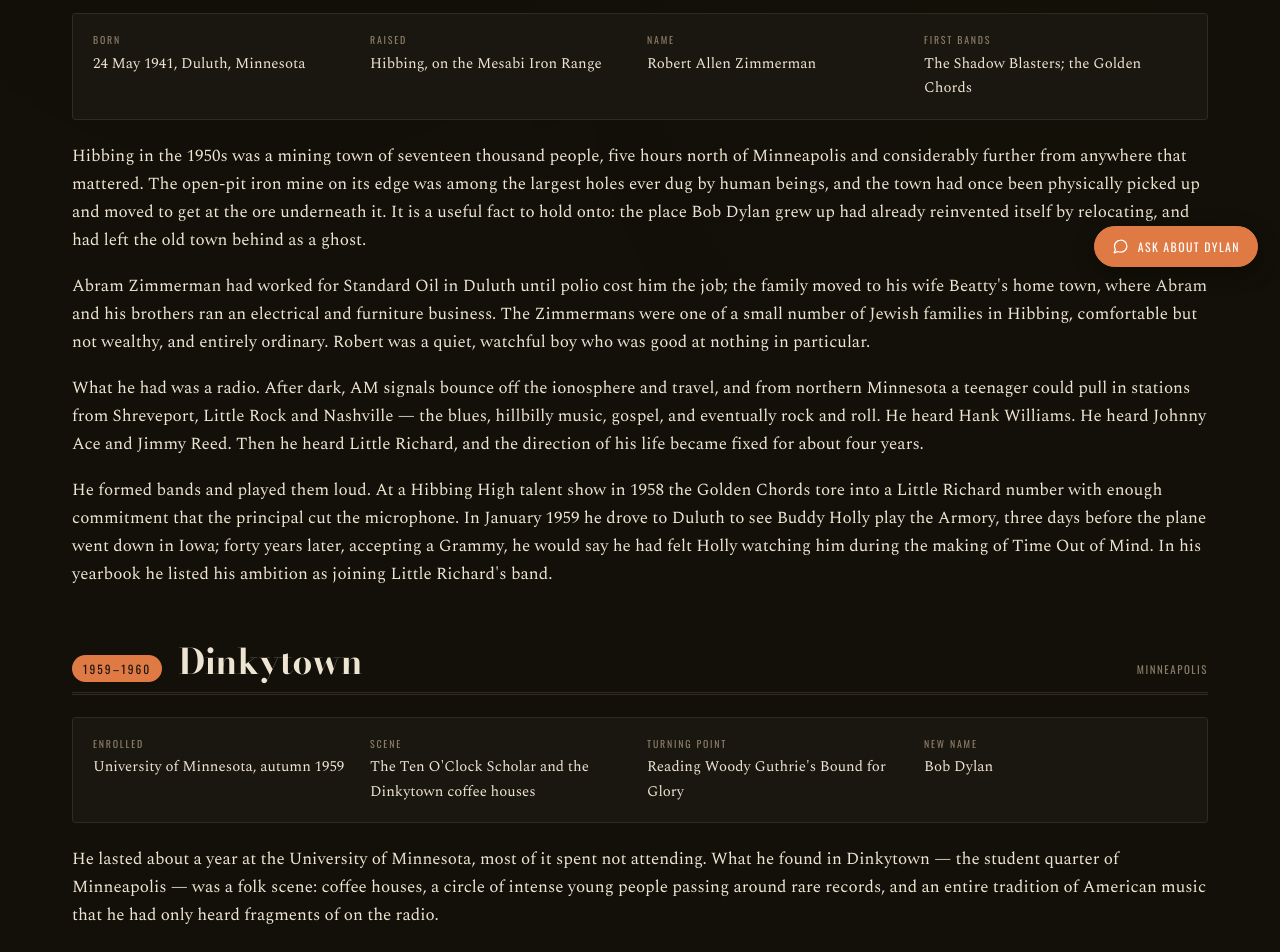
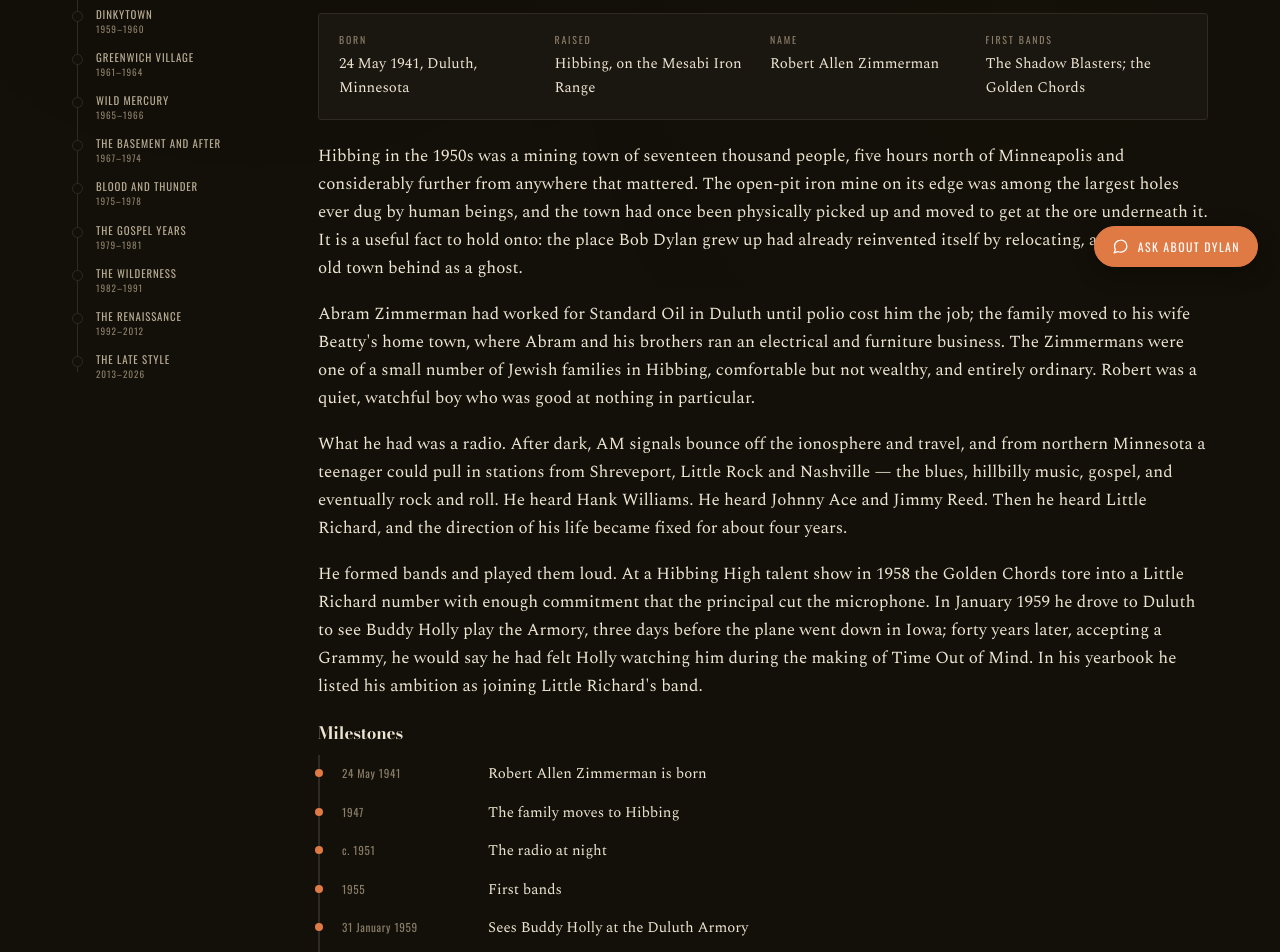
Before and after one commit to tobno683/bob-dylan-guide, a plain HTML site: page biography.html in a window 1280 px wide. Shown: the part 511-1463 px from the top of the page. Drawn offline with nearby package versions, Linux system fonts and the light colour scheme.

Commit message:
Add a vertical timeline to the biography page
Two parts. A sticky era rail down the left - ten dots on a spine, the one
you are reading highlighted as you scroll, click to jump. And inside each
era, that era's dated milestones as a vertical list against its own spine.

The milestones come from timeline.js rather than being written again.
eras.js and timeline.js group the life differently, so rather than
maintaining a lookup between two sets of era names, events are bucketed by
year range: each event lands in the first era whose span contains it, which
also settles the ranges that touch at the edges. All 93 events are placed,
none duplicated, none lost.

Below 1000px the rail is hidden and the existing jump chips carry the
navigation, and the date column stacks above the title.

Co-Authored-By: Claude Opus 5 <noreply@anthropic.com>

```diff
--- a/assets/css/style.css
+++ b/assets/css/style.css
@@ -758,6 +758,105 @@ h1, h2, h3, h4, h5 {
 
 /* ---------- era / prose ---------- */
 
+/* ---------- biography: era rail + per-era milestones ---------- */
+
+.bio-layout {
+  display: grid;
+  grid-template-columns: 200px 1fr;
+  gap: 46px;
+  align-items: start;
+}
+
+.bio-rail { position: sticky; top: 74px; }
+.bio-rail h2 {
+  font-family: 'Oswald', sans-serif;
+  font-size: .62rem;
+  letter-spacing: .2em;
+  text-transform: uppercase;
+  color: var(--ink-3);
+  margin: 0 0 14px;
+}
+.bio-rail ol { list-style: none; margin: 0; padding: 0; position: relative; }
+/* the spine */
+.bio-rail ol::before {
+  content: "";
+  position: absolute;
+  left: 5px; top: 8px; bottom: 8px;
+  width: 1px;
+  background: var(--rule);
+}
+.bio-rail li { position: relative; padding-left: 24px; margin-bottom: 15px; }
+.bio-rail li::before {
+  content: "";
+  position: absolute;
+  left: 0; top: 4px;
+  width: 11px; height: 11px;
+  border-radius: 50%;
+  border: 1px solid var(--rule);
+  background: var(--paper);
+  transition: background .18s, border-color .18s;
+}
+.bio-rail a {
+  display: block;
+  text-decoration: none;
+  font-family: 'Oswald', sans-serif;
+  font-size: .68rem;
+  letter-spacing: .08em;
+  text-transform: uppercase;
+  color: var(--ink-2);
+  line-height: 1.3;
+}
+.bio-rail .yr {
+  display: block;
+  font-size: .58rem;
+  letter-spacing: .1em;
+  color: var(--ink-3);
+  margin-top: 2px;
+}
+.bio-rail a:hover { color: var(--accent); }
+.bio-rail li.on::before { background: var(--accent); border-color: var(--accent); }
+.bio-rail li.on a { color: var(--accent); }
+
+.era-timeline { margin: 24px 0 26px; }
+.era-timeline > h4 { margin-bottom: 12px; }
+.era-timeline ol {
+  list-style: none;
+  margin: 0;
+  padding: 0 0 0 22px;
+  border-left: 2px solid var(--rule);
+}
+.era-tl {
+  position: relative;
+  display: grid;
+  grid-template-columns: 132px 1fr;
+  gap: 14px;
+  align-items: baseline;
+  padding: 7px 0;
+}
+.era-tl::before {
+  content: "";
+  position: absolute;
+  left: -27px; top: 14px;
+  width: 8px; height: 8px;
+  border-radius: 50%;
+  background: var(--accent);
+}
+.era-tl .d {
+  font-family: 'Oswald', sans-serif;
+  font-size: .7rem;
+  letter-spacing: .06em;
+  color: var(--ink-3);
+  white-space: nowrap;
+}
+.era-tl .t { font-size: .93rem; color: var(--ink); }
+
+@media (max-width: 1000px) {
+  .bio-layout { grid-template-columns: 1fr; gap: 0; }
+  .bio-rail { display: none; }
+  .era-tl { grid-template-columns: 1fr; gap: 2px; }
+  .era-tl .d { font-size: .66rem; }
+}
+
 .era { margin-bottom: 54px; scroll-margin-top: 80px; }
 .era-head {
   display: flex;
--- a/biography.html
+++ b/biography.html
@@ -9,7 +9,7 @@
 <link rel="preconnect" href="https://fonts.googleapis.com">
 <link rel="preconnect" href="https://fonts.gstatic.com" crossorigin>
 <link href="https://fonts.googleapis.com/css2?family=Bodoni+Moda:ital,wght@0,500;0,700;0,900;1,500;1,700&family=Oswald:wght@300;400;500&family=Spectral:ital,wght@0,300;0,400;0,600;1,400&display=swap" rel="stylesheet">
-<link rel="stylesheet" href="assets/css/style.css?v=2026091314">
+<link rel="stylesheet" href="assets/css/style.css?v=2026091315">
 </head>
 <body>
 
@@ -31,26 +31,32 @@
 
 <main class="wrap">
   <div class="jump" id="jump"></div>
-  <div id="eras"></div>
+  <div class="bio-layout">
+    <nav class="bio-rail" aria-label="Jump to an era">
+      <h2>The life in ten eras</h2>
+      <ol id="rail"></ol>
+    </nav>
+    <div id="eras"></div>
+  </div>
 </main>
 
-<script src="assets/data/albums.js?v=2026091314"></script>
-<script src="assets/data/songs.js?v=2026091314"></script>
-<script src="assets/data/timeline.js?v=2026091314"></script>
-<script src="assets/data/quotes.js?v=2026091314"></script>
-<script src="assets/data/stories.js?v=2026091314"></script>
-<script src="assets/data/interviews.js?v=2026091314"></script>
-<script src="assets/data/people.js?v=2026091314"></script>
-<script src="assets/data/looks.js?v=2026091314"></script>
-<script src="assets/data/library.js?v=2026091314"></script>
-<script src="assets/data/honors.js?v=2026091314"></script>
-<script src="assets/data/tours.js?v=2026091314"></script>
-<script src="assets/data/covers.js?v=2026091314"></script>
-<script src="assets/data/resources.js?v=2026091314"></script>
-<script src="assets/data/eras.js?v=2026091314"></script>
-<script src="assets/js/site.js?v=2026091314"></script>
-<script src="assets/js/chat-config.js?v=2026091314"></script>
-<script src="assets/js/chat.js?v=2026091314"></script>
+<script src="assets/data/albums.js?v=2026091315"></script>
+<script src="assets/data/songs.js?v=2026091315"></script>
+<script src="assets/data/timeline.js?v=2026091315"></script>
+<script src="assets/data/quotes.js?v=2026091315"></script>
+<script src="assets/data/stories.js?v=2026091315"></script>
+<script src="assets/data/interviews.js?v=2026091315"></script>
+<script src="assets/data/people.js?v=2026091315"></script>
+<script src="assets/data/looks.js?v=2026091315"></script>
+<script src="assets/data/library.js?v=2026091315"></script>
+<script src="assets/data/honors.js?v=2026091315"></script>
+<script src="assets/data/tours.js?v=2026091315"></script>
+<script src="assets/data/covers.js?v=2026091315"></script>
+<script src="assets/data/resources.js?v=2026091315"></script>
+<script src="assets/data/eras.js?v=2026091315"></script>
+<script src="assets/js/site.js?v=2026091315"></script>
+<script src="assets/js/chat-config.js?v=2026091315"></script>
+<script src="assets/js/chat.js?v=2026091315"></script>
 <script>
 DYLAN.chrome();
 var esc = DYLAN.esc;
@@ -59,17 +65,71 @@ document.getElementById('jump').innerHTML = DYLAN.eras.map(function (e) {
   return '<a href="#' + e.id + '">' + esc(e.title) + '</a>';
 }).join('');
 
+/* Bucket the dated events into eras by year, so the two data files stay
+   independent — eras.js and timeline.js group the life differently, and
+   matching on year range avoids maintaining a lookup between them. */
+function yearsOf(range) {
+  var m = String(range).match(/(\d{4})\D+(\d{4})/);
+  return m ? [+m[1], +m[2]] : [0, 0];
+}
+var taken = new Set();
+function eventsFor(era) {
+  var r = yearsOf(era.years);
+  return DYLAN.timeline.filter(function (t) {
+    if (taken.has(t) || t.year < r[0] || t.year > r[1]) return false;
+    taken.add(t);   // ranges touch at the edges; first era wins
+    return true;
+  });
+}
+
 document.getElementById('eras').innerHTML = DYLAN.eras.map(function (e) {
   var facts = e.facts.map(function (f) {
     return '<div class="era-fact"><span class="meta-label">' + esc(f[0]) + '</span><div>' + esc(f[1]) + '</div></div>';
   }).join('');
   var prose = e.body.map(function (p) { return '<p>' + esc(p) + '</p>'; }).join('');
+
+  var events = eventsFor(e);
+  var timeline = events.length
+    ? '<div class="era-timeline"><h4>Milestones</h4><ol>' + events.map(function (t) {
+        return '<li class="era-tl"><span class="d">' + esc(t.date) + '</span>' +
+               '<span class="t">' + esc(t.title) + '</span></li>';
+      }).join('') + '</ol></div>'
+    : '';
+
   return '<article class="era" id="' + e.id + '">' +
     '<div class="era-head"><span class="era-years">' + esc(e.years) + '</span>' +
     '<h2>' + esc(e.title) + '</h2><span class="era-tag">' + esc(e.tag) + '</span></div>' +
     '<div class="era-facts">' + facts + '</div>' +
-    '<div class="prose">' + prose + '</div></article>';
+    '<div class="prose">' + prose + '</div>' +
+    timeline + '</article>';
 }).join('');
+
+/* ---------- sticky era rail ---------- */
+
+document.getElementById('rail').innerHTML = DYLAN.eras.map(function (e) {
+  return '<li data-for="' + e.id + '"><a href="#' + e.id + '">' + esc(e.title) +
+    '<span class="yr">' + esc(e.years) + '</span></a></li>';
+}).join('');
+
+var railItems = [].slice.call(document.querySelectorAll('#rail li'));
+var eraNodes = DYLAN.eras.map(function (e) { return document.getElementById(e.id); });
+
+function markCurrent() {
+  // the era whose top is closest to just under the masthead
+  var best = 0;
+  for (var i = 0; i < eraNodes.length; i++) {
+    if (eraNodes[i].getBoundingClientRect().top <= 140) best = i;
+  }
+  railItems.forEach(function (li, i) { li.classList.toggle('on', i === best); });
+}
+
+var ticking = false;
+window.addEventListener('scroll', function () {
+  if (ticking) return;
+  ticking = true;
+  requestAnimationFrame(function () { markCurrent(); ticking = false; });
+}, { passive: true });
+markCurrent();
 
 if (location.hash) {
   var t = document.getElementById(location.hash.slice(1));
```
Also changed, not shown: covers.html (+18 -18 lines), discography.html (+18 -18 lines), honors.html (+18 -18 lines), index.html (+18 -18 lines), interviews.html (+18 -18 lines), library.html (+18 -18 lines), people.html (+18 -18 lines), quotes.html (+18 -18 lines), resources.html (+18 -18 lines), songs.html (+18 -18 lines), stories.html (+18 -18 lines), style.html (+18 -18 lines), timeline.html (+18 -18 lines), tours.html (+18 -18 lines).
